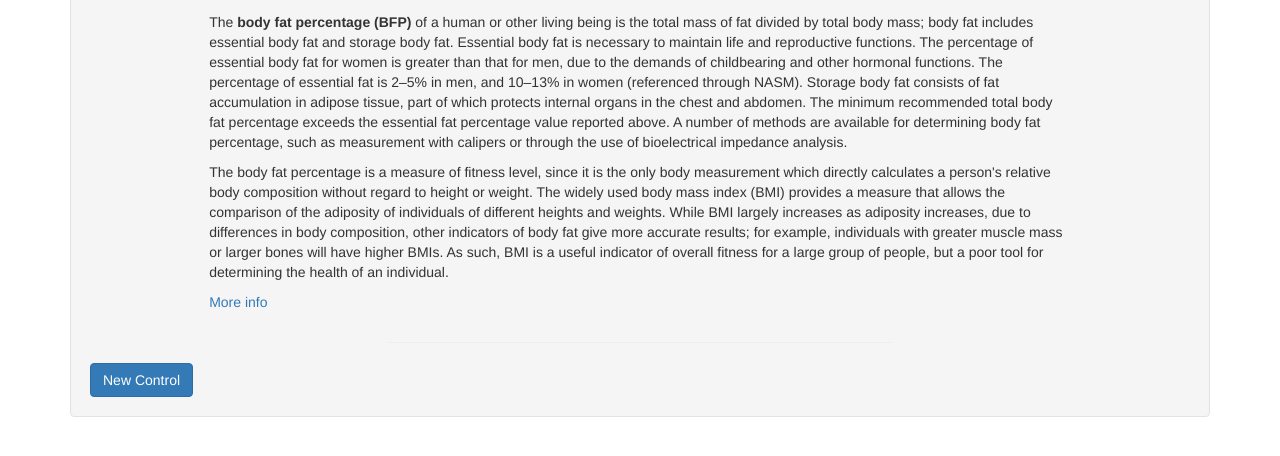
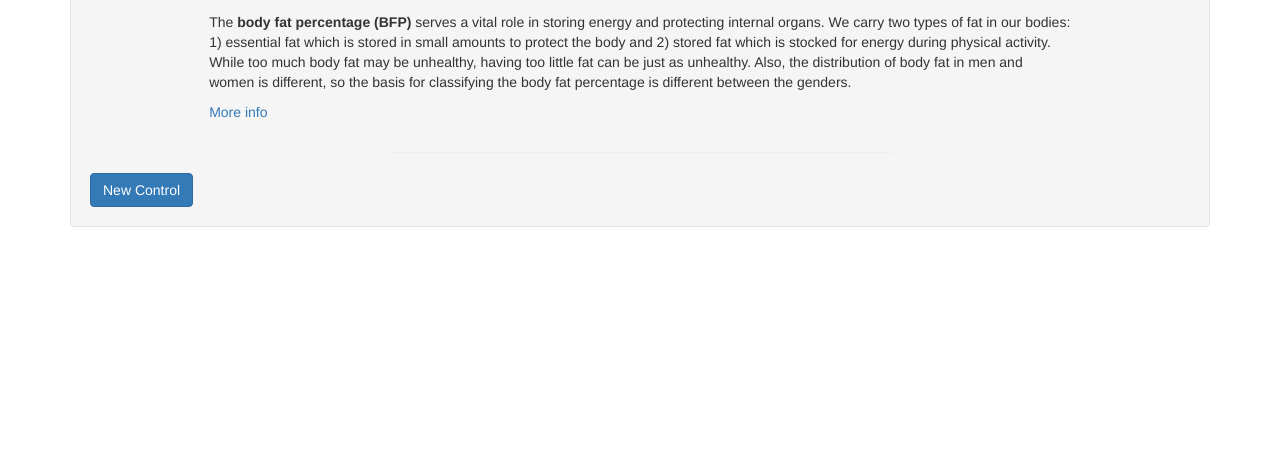
Before and after one commit to pahumadad/weight-control, a Flask app: template wcontrol/src/templates/index.html in a window 1280 px wide, after a click that opens the changed part. Shown: the part 303-759 px from the top of the page. Run offline with Flask 2, Linux system fonts and the light colour scheme; the template is opened without the code that fills it, so the values that code supplies are empty; parts of the project's set-up code (start-up, migrations or seed data) failed here and were passed over; some libraries are stand-ins or nearby versions.

Commit message:
Update the body fat description

```diff
--- a/wcontrol/src/templates/fat_desc.html
+++ b/wcontrol/src/templates/fat_desc.html
@@ -1,28 +1,12 @@
 <p>
-    The <strong>body fat percentage (BFP)</strong> of a human or other living
-    being is the total mass of fat divided by total body mass; body fat includes
-    essential body fat and storage body fat. Essential body fat is necessary to
-    maintain life and reproductive functions. The percentage of essential body
-    fat for women is greater than that for men, due to the demands of childbearing
-    and other hormonal functions. The percentage of essential fat is 2–5% in men,
-    and 10–13% in women (referenced through NASM). Storage body fat consists of
-    fat accumulation in adipose tissue, part of which protects internal organs in
-    the chest and abdomen. The minimum recommended total body fat percentage
-    exceeds the essential fat percentage value reported above. A number of methods
-    are available for determining body fat percentage, such as measurement with
-    calipers or through the use of bioelectrical impedance analysis.
-</p>
-<p>
-    The body fat percentage is a measure of fitness level, since it is the only
-    body measurement which directly calculates a person's relative body
-    composition without regard to height or weight. The widely used body mass
-    index (BMI) provides a measure that allows the comparison of the adiposity
-    of individuals of different heights and weights. While BMI largely increases
-    as adiposity increases, due to differences in body composition, other
-    indicators of body fat give more accurate results; for example, individuals
-    with greater muscle mass or larger bones will have higher BMIs. As such, BMI
-    is a useful indicator of overall fitness for a large group of people, but a
-    poor tool for determining the health of an individual.
+    The <strong>body fat percentage (BFP)</strong> serves a vital role in
+    storing energy and protecting internal organs. We carry two types of fat
+    in our bodies: 1) essential fat which is stored in small amounts to
+    protect the body and 2) stored fat which is stocked for energy during
+    physical activity. While too much body fat may be unhealthy, having too
+    little fat can be just as unhealthy. Also, the distribution of body fat
+    in men and women is different, so the basis for classifying the body fat
+    percentage is different between the genders.
 </p>
 <p>
     <a href="https://en.wikipedia.org/wiki/Body_fat_percentage" target="_blank">More info</a>
```
